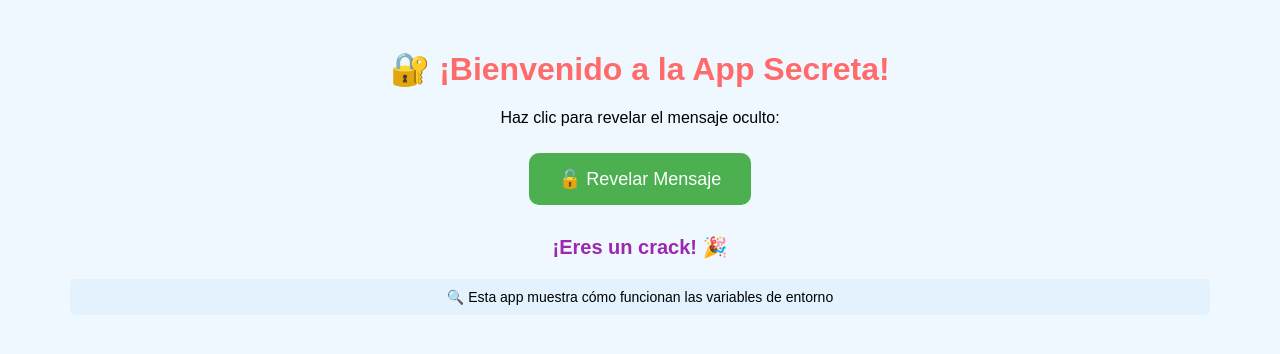
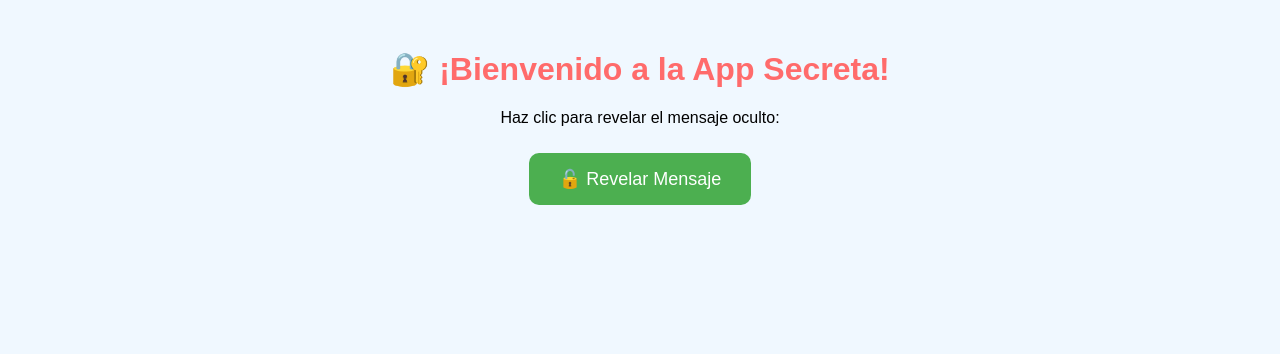
Before and after one commit to mishuevos-netizen/app-secreta-dummy., a plain HTML site: page index.html in a window 1280 px wide. Both pictures are taken after a click on the button "🔓 Revelar Mensaje". Drawn offline with Linux system fonts and the light colour scheme.

Commit message:
Update index.html

```diff
--- a/index.html
+++ b/index.html
@@ -48,15 +48,11 @@
     <button onclick="mostrarMensaje()">🔓 Revelar Mensaje</button>
     <p id="mensaje-secreto"></p>
 
-    <div class="info">
-        🔍 Esta app muestra cómo funcionan las variables de entorno
-    </div>
-
     <script>
         // ESTA ES LA PARTE IMPORTANTE QUE LEE LA VARIABLE DE ENTORNO
         function mostrarMensaje() {
             // En Netlify, esta variable se inyecta automáticamente
-            const mensaje = "REACT_APP_MENSAJE_SECRETO" in window ? window.REACT_APP_MENSAJE_SECRETO : "¡Eres un crack! 🎉";
+            const mensaje = "REACT_APP_MENSAJE_SECRETO" in window ? window.REACT_APP_MENSAJE_SECRETO : "";
 
             document.getElementById('mensaje-secreto').textContent = mensaje;
         }
```
